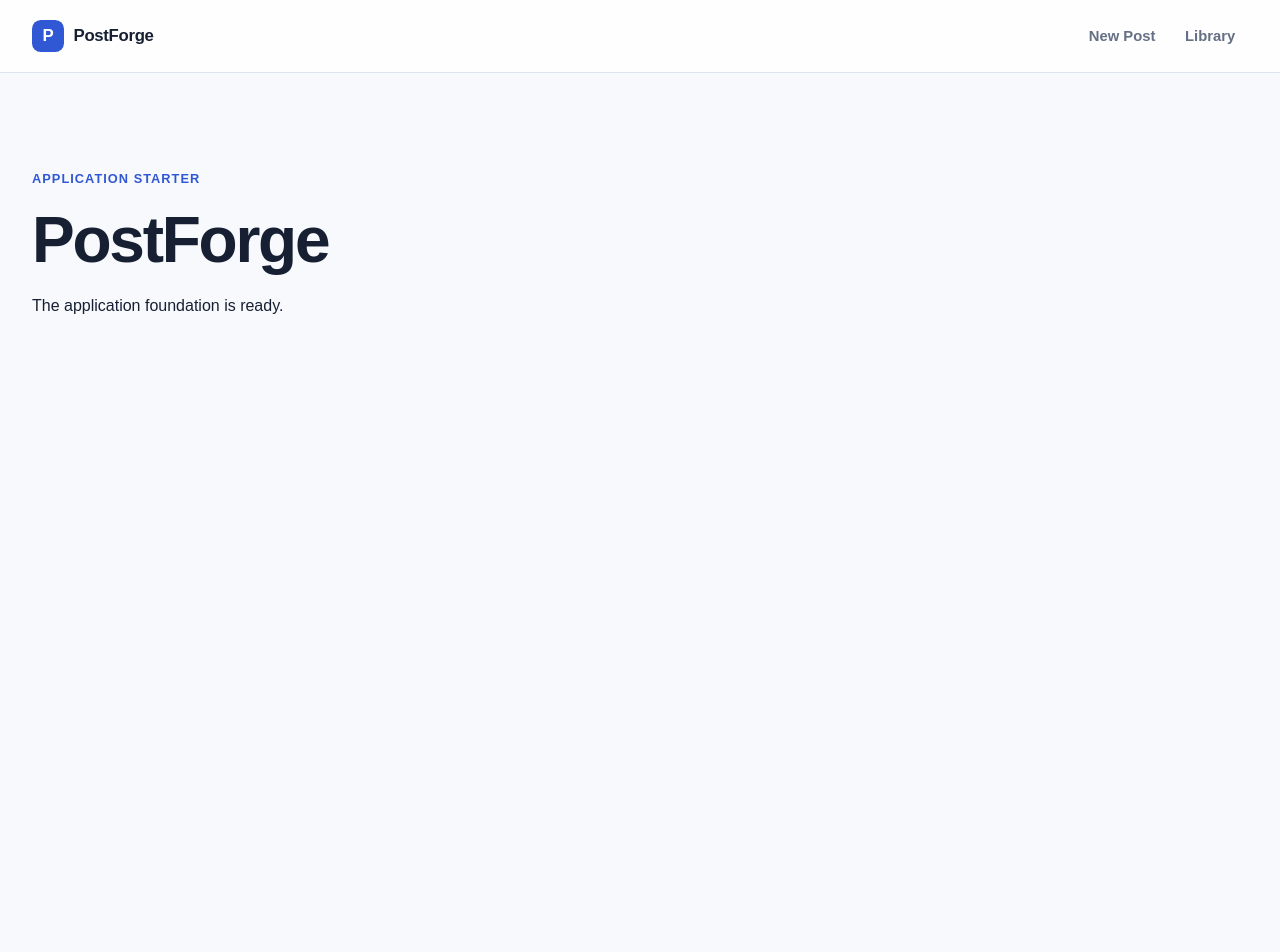
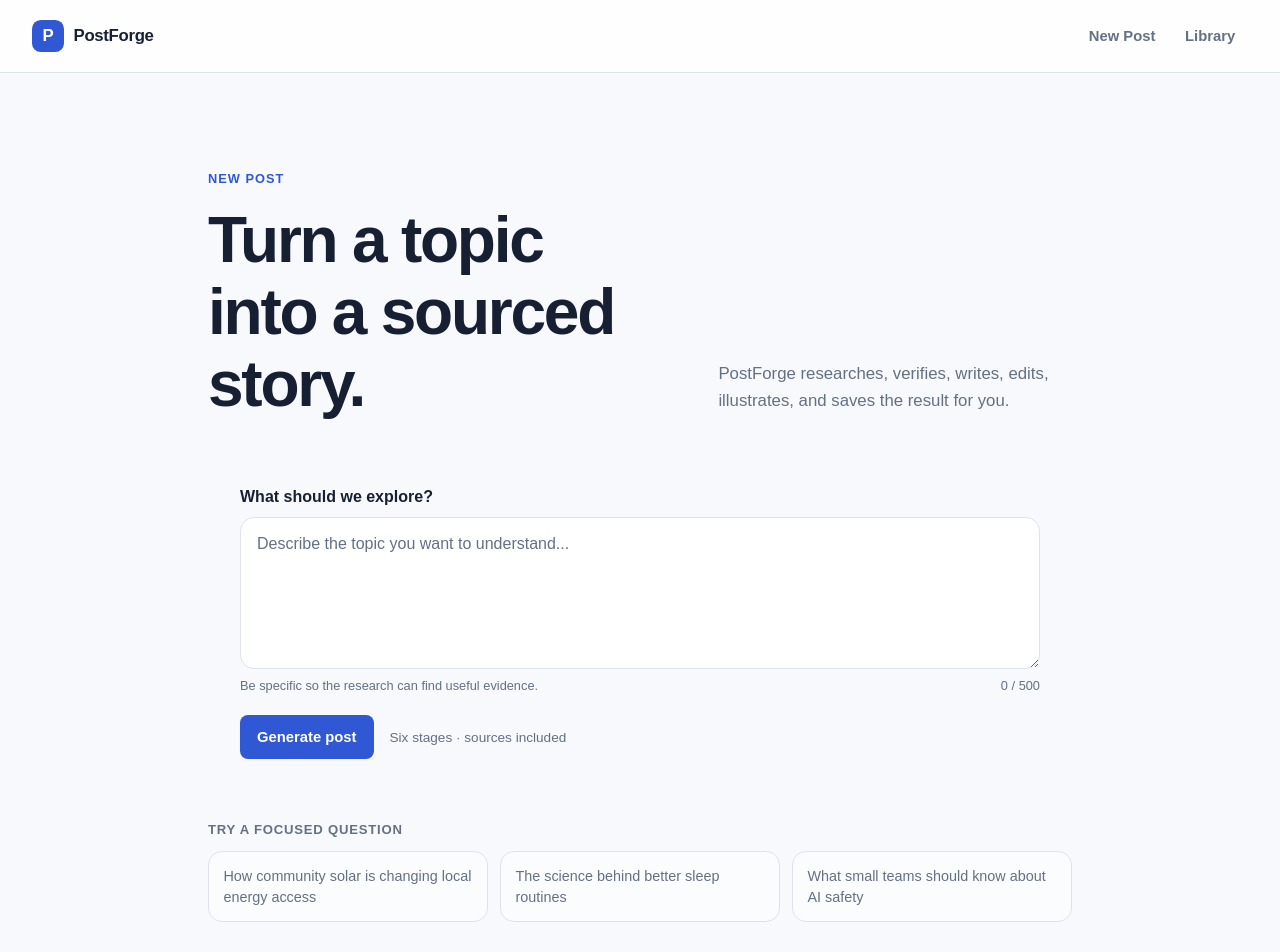
Before and after one commit to Hayatmohamud/PostForge, a Next.js app in the folder post-forge/: page / in a window 1280 px wide. Shown: the top 952 px of the page. Before the commit the page ends 801 px from the top, so only its background shows below. Built offline with nearby package versions, Linux system fonts and the light colour scheme.

Commit message:
feat(ui): add validated topic input

```diff
--- a/post-forge/src/app/page.tsx
+++ b/post-forge/src/app/page.tsx
@@ -1,9 +1,9 @@
+import { TopicForm } from "../components/topic-form";
+
 export default function Home() {
   return (
     <main>
-      <p className="eyebrow">Application starter</p>
-      <h1>PostForge</h1>
-      <p>The application foundation is ready.</p>
+      <TopicForm />
     </main>
   );
 }
--- /dev/null
+++ b/post-forge/src/components/topic-form.tsx
@@ -0,0 +1,141 @@
+"use client";
+
+import { FormEvent, useState } from "react";
+import { Button } from "./ui/button";
+import { Status } from "./ui/status";
+
+export const TOPIC_MAX_CHARS = 500;
+
+type TopicFormProps = {
+  onSubmit?: (topic: string) => Promise<void>;
+};
+
+type FormState = "idle" | "pending" | "success" | "error";
+
+const examples = [
+  "How community solar is changing local energy access",
+  "The science behind better sleep routines",
+  "What small teams should know about AI safety",
+];
+
+export function TopicForm({ onSubmit }: TopicFormProps) {
+  const [topic, setTopic] = useState("");
+  const [state, setState] = useState<FormState>("idle");
+  const [error, setError] = useState<string | null>(null);
+
+  async function handleSubmit(event: FormEvent<HTMLFormElement>) {
+    event.preventDefault();
+    const trimmed = topic.trim();
+
+    if (!trimmed) {
+      setState("error");
+      setError("Enter a topic before generating a post.");
+      return;
+    }
+    if (trimmed.length > TOPIC_MAX_CHARS) {
+      setState("error");
+      setError(`Keep your topic to ${TOPIC_MAX_CHARS.toLocaleString()} characters or fewer.`);
+      return;
+    }
+
+    setState("pending");
+    setError(null);
+    try {
+      await onSubmit?.(trimmed);
+      setState("success");
+    } catch {
+      setState("error");
+      setError("We could not start this post. Your topic is still here to retry.");
+    }
+  }
+
+  const describedBy = error ? "topic-help topic-error" : "topic-help";
+
+  return (
+    <form className="topic-form" onSubmit={handleSubmit} noValidate>
+      <div className="topic-form-heading">
+        <div>
+          <p className="eyebrow">New post</p>
+          <h1>Turn a topic into a sourced story.</h1>
+        </div>
+        <p className="topic-form-intro">PostForge researches, verifies, writes, edits, illustrates, and saves the result for you.</p>
+      </div>
+
+      <div className="topic-card surface-card">
+        <label className="topic-label" htmlFor="topic">What should we explore?</label>
+        <textarea
+          id="topic"
+          name="topic"
+          value={topic}
+          onChange={(event) => {
+            setTopic(event.target.value);
+            if (state !== "pending") {
+              setState("idle");
+              setError(null);
+            }
+          }}
+          placeholder="Describe the topic you want to understand..."
+          rows={4}
+          aria-describedby={describedBy}
+          aria-invalid={Boolean(error)}
+          disabled={state === "pending"}
+        />
+        <div className="topic-meta" id="topic-help">
+          <span>Be specific so the research can find useful evidence.</span>
+          <span>{topic.length.toLocaleString()} / {TOPIC_MAX_CHARS.toLocaleString()}</span>
+        </div>
+
+        {error ? <p className="topic-error" id="topic-error" role="alert">{error}</p> : null}
+        {state === "success" ? <Status tone="success" icon="✓">Topic captured. Your run is ready to start.</Status> : null}
+
+        <div className="topic-actions">
+          <Button type="submit" disabled={state === "pending"}>
+            {state === "pending" ? "Preparing…" : "Generate post"}
+          </Button>
+          <span className="topic-action-note">Six stages · sources included</span>
+        </div>
+      </div>
+
+      <div className="topic-examples" aria-labelledby="topic-examples-heading">
+        <p className="topic-examples-heading" id="topic-examples-heading">Try a focused question</p>
+        <ul>
+          {examples.map((example) => <li key={example}>{example}</li>)}
+        </ul>
+      </div>
+
+      <style jsx>{`
+        .topic-form { width: min(100%, 54rem); margin: 0 auto; }
+        .topic-form-heading { display: grid; grid-template-columns: minmax(0, 1.15fr) minmax(14rem, 0.85fr); align-items: end; gap: 2rem; margin-bottom: 2.25rem; }
+        .topic-form-heading h1 { max-width: 12ch; }
+        .topic-form-intro { margin: 0 0 0.35rem; color: var(--color-text-muted); font-size: 1.05rem; }
+        .topic-card { padding: clamp(1.25rem, 4vw, 2rem); }
+        .topic-label { display: block; margin-bottom: 0.65rem; font-size: 1rem; font-weight: 750; }
+        textarea { display: block; width: 100%; min-height: 9.5rem; resize: vertical; padding: 0.9rem 1rem; border: 1px solid var(--color-border-strong, var(--color-border)); border-radius: var(--radius-md, 0.875rem); background: var(--color-surface); color: var(--color-text); font: inherit; font-size: 1rem; line-height: 1.55; }
+        textarea::placeholder { color: var(--color-text-muted); }
+        textarea:focus { border-color: var(--color-brand); outline: 3px solid rgb(49 88 212 / 0.16); outline-offset: 1px; }
+        textarea[aria-invalid="true"] { border-color: var(--color-error); }
+        textarea:disabled { cursor: wait; opacity: 0.7; }
+        .topic-meta { display: flex; justify-content: space-between; gap: 1rem; margin-top: 0.6rem; color: var(--color-text-muted); font-size: 0.8rem; }
+        .topic-error { margin: 0.8rem 0 0; color: var(--color-error); font-size: 0.875rem; font-weight: 650; }
+        .topic-actions { display: flex; align-items: center; gap: 1rem; margin-top: 1.35rem; }
+        .topic-action-note { color: var(--color-text-muted); font-size: 0.85rem; }
+        .topic-examples { margin-top: 1.75rem; }
+        .topic-examples-heading { margin: 0 0 0.7rem; color: var(--color-text-muted); font-size: 0.82rem; font-weight: 750; letter-spacing: 0.06em; text-transform: uppercase; }
+        .topic-examples ul { display: grid; grid-template-columns: repeat(3, minmax(0, 1fr)); gap: 0.75rem; margin: 0; padding: 0; list-style: none; }
+        .topic-examples li { padding: 0.85rem 0.9rem; border: 1px solid var(--color-border); border-radius: var(--radius-md, 0.875rem); background: rgb(255 255 255 / 0.55); color: var(--color-text-muted); font-size: 0.9rem; line-height: 1.45; }
+        @media (max-width: 680px) {
+          .topic-form-heading { display: block; }
+          .topic-form-intro { max-width: 34rem; margin-top: 1rem; }
+          .topic-examples ul { grid-template-columns: 1fr; }
+        }
+        @media (max-width: 480px) {
+          .topic-meta, .topic-actions { align-items: flex-start; flex-direction: column; }
+          .topic-actions .button { width: 100%; }
+        }
+        @media (prefers-reduced-motion: reduce) {
+          textarea { transition: none; }
+        }
+      `}</style>
+    </form>
+  );
+}
```
Also changed, not shown: 2 other files (tests, documents, lock files or other folders).
